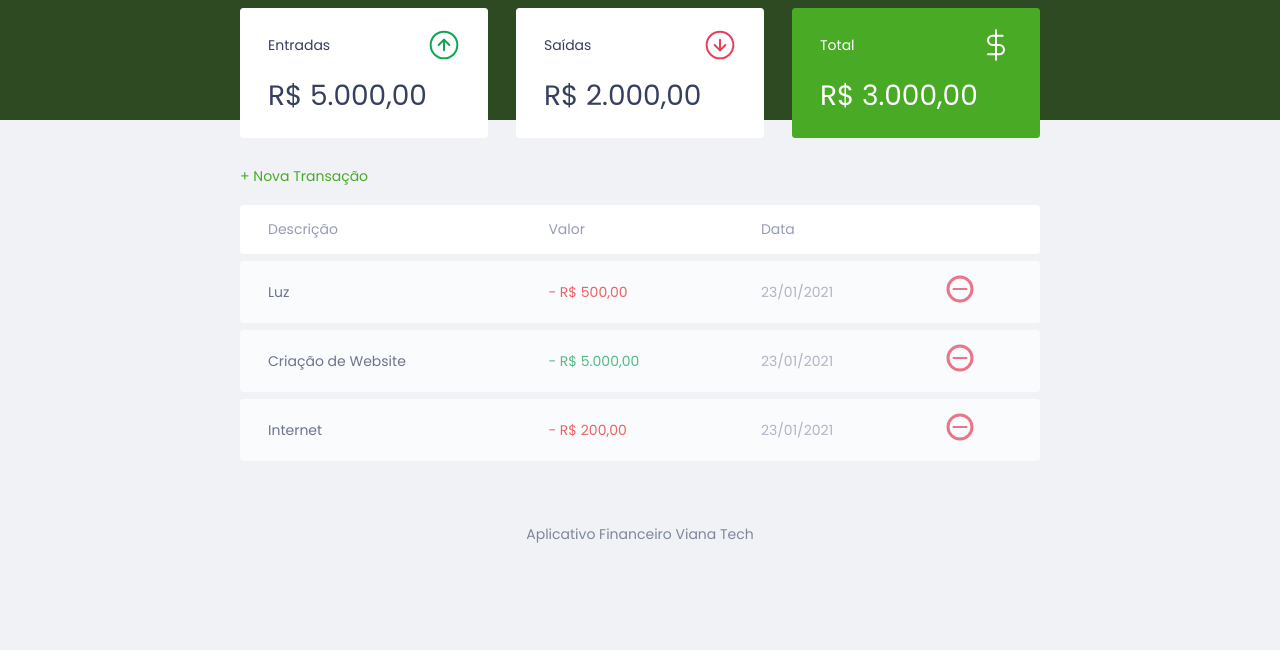
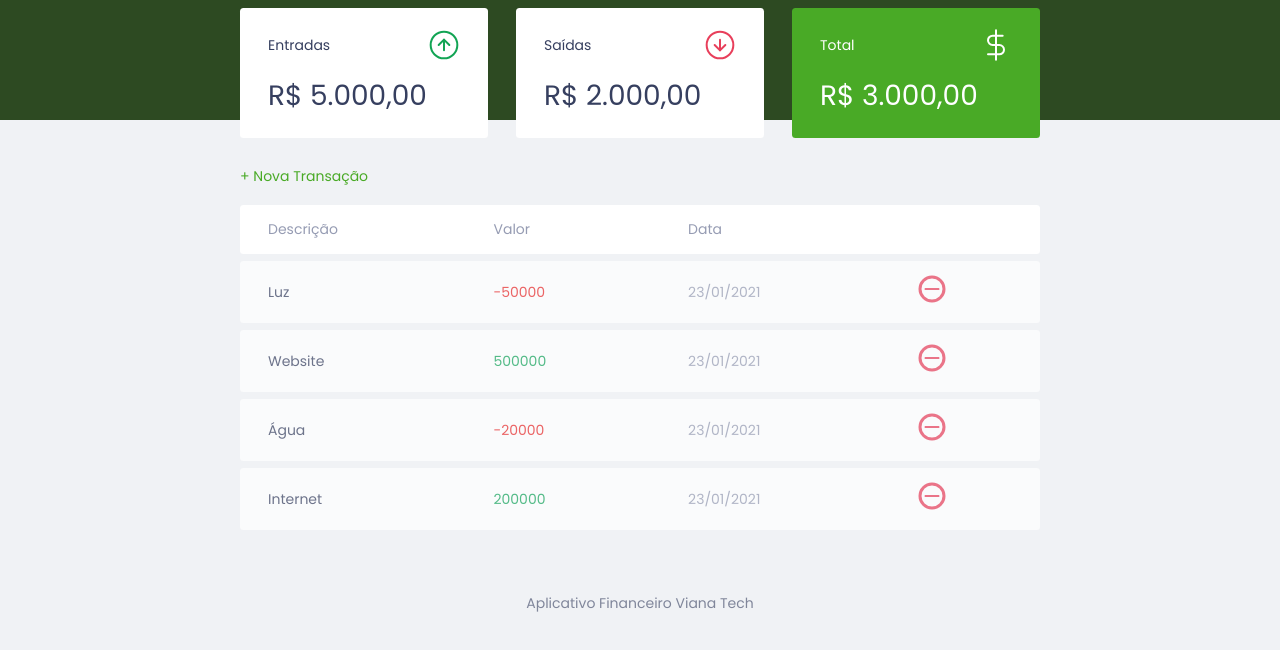
Before and after one commit to EmmanuelVirtual/app-financeiro, a plain HTML site: page index.html in a window 1280 px wide. Shown: the part 90-740 px from the top of the page. Drawn offline with Linux system fonts and the light colour scheme.

Commit message:
commint js

```diff
--- a/index.html
+++ b/index.html
@@ -70,30 +70,7 @@
                     </tr>
                 </thead>
                 <tbody>
-                    <tr>
-                        <td class="description">Luz</td>
-                        <td class="expense">- R$ 500,00</td>
-                        <td class="date">23/01/2021</td>
-                        <td>
-                            <img src="./assets/minus.svg" alt="Remover Transação">
-                        </td>
-                    </tr>
-                    <tr>
-                        <td class="description">Criação de Website</td>
-                        <td class="income">- R$ 5.000,00</td>
-                        <td class="date">23/01/2021</td>
-                        <td>
-                            <img src="./assets/minus.svg" alt="Remover Transação">
-                        </td>
-                    </tr>
-                    <tr>
-                        <td class="description">Internet</td>
-                        <td class="expense">- R$ 200,00</td>
-                        <td class="date">23/01/2021</td>
-                        <td>
-                            <img src="./assets/minus.svg" alt="Remover Transação">
-                        </td>
-                    </tr>
+
                 </tbody>
             </table>
         </section>
--- a/scripts.js
+++ b/scripts.js
@@ -26,17 +26,23 @@ const transactions = [
 },
     {
     id: 2,
-    description: 'Luz',
-    amount: -30000,
+    description: 'Website',
+    amount: 500000,
     date: '23/01/2021',
 },
     {
     id: 3,
-    description: 'Luz',
+    description: 'Água',
     amount: -20000,
     date: '23/01/2021',
+},
+    {
+    id: 4,
+    description: 'Internet',
+    amount: 200000,
+    date: '23/01/2021',
 }
-, {}, {}]
+]
 
 const Transaction = {
     incomes () {
@@ -51,19 +57,40 @@ const Transaction = {
 }
 
 const DOM = {
+    transactionsContainer: document.querySelector('#data-table tbody'),
 
-    innerHTMLTransaction() {
+    addTransaction (transaction, index) {
+        const tr = document.createElement('tr')
+        tr.innerHTML = DOM.innerHTMLTransaction(transaction)
 
-        const html = `
-        <tr>
-             <td class="description">Luz</td>
-             <td class="expense">- R$ 500,00</td>
-             <td class="date">23/01/2021</td>
+        DOM.transactionsContainer.appendChild(tr)
+
+
+    },
+    innerHTMLTransaction(transaction) {
+        const CSSclass = transaction.amount > 0 ? "income" : "expense"
+
+        const amount = Utils.formatCurrency(transaction.amount)
+
+        const html =
+           `
+             <td class="description">${transaction.description}</td>
+             <td class="${CSSclass}">${transaction.amount}</td>
+             <td class="date">${transaction.date}</td>
              <td>
                 <img src="./assets/minus.svg" alt="Remover Transação">
              </td>
-        </tr>
-        `
-
+           `
+        return html
     }
 }
+
+const Utils = {
+    formatCurrency(value) {
+        const signal = Number(value) < 0 ? "-" : ""
+    }
+}
+
+transactions.forEach(function(transaction) {
+    DOM.addTransaction(transaction)
+})
```
